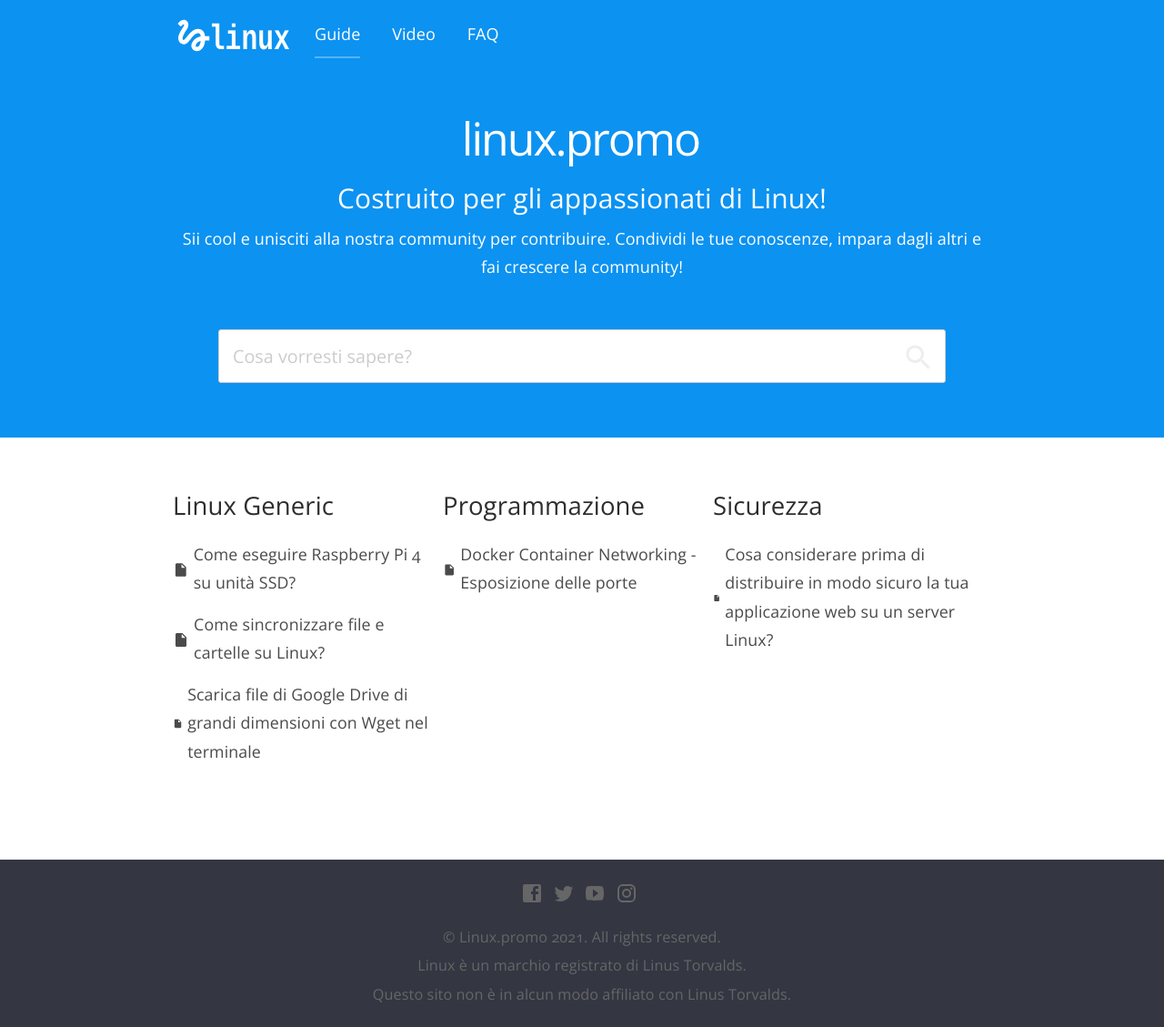
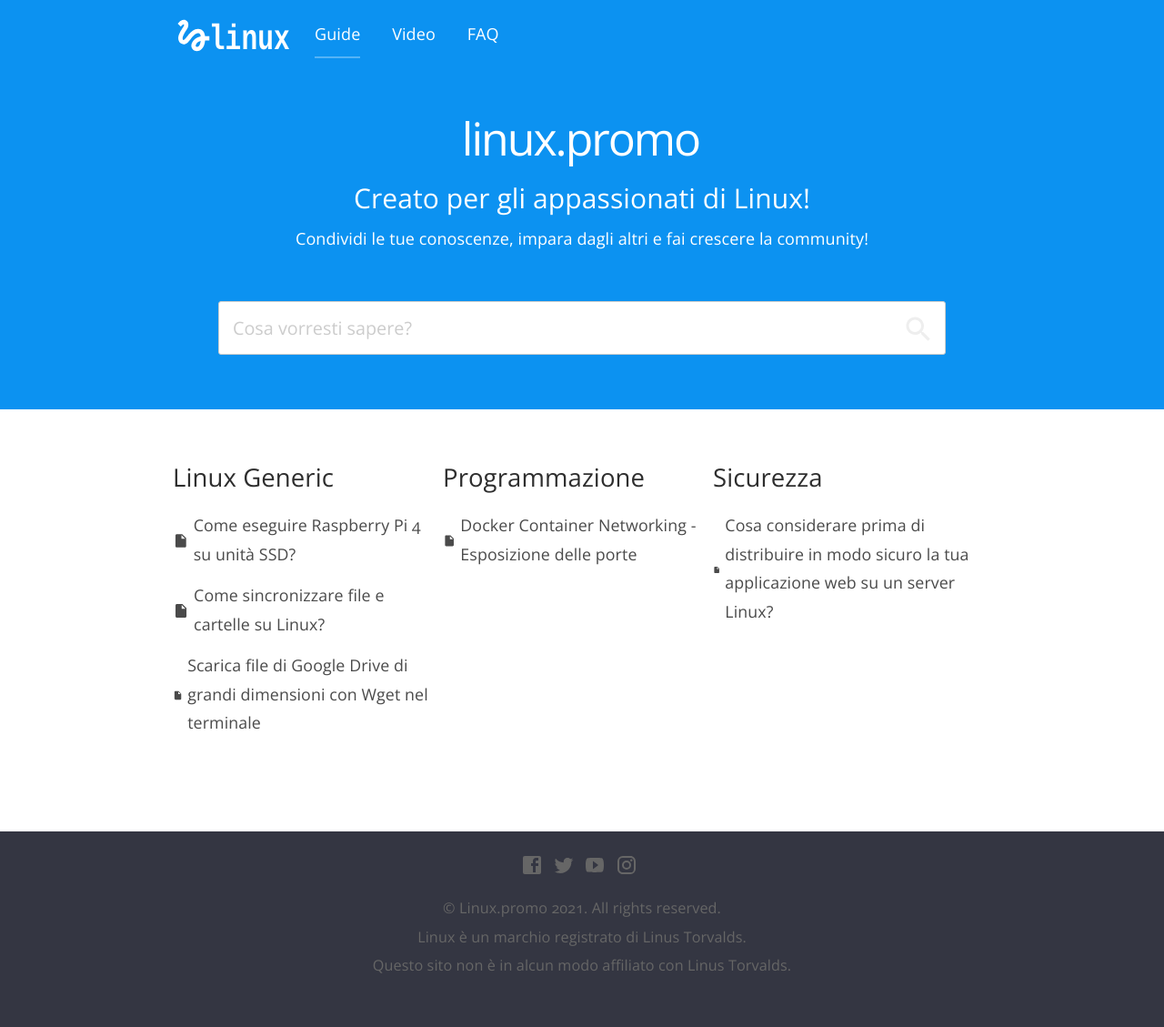
Before and after one commit to nuke86/linuxpromo.github.io, a Jekyll site: the page built from index.html, in a window 1280 px wide. Shown: the whole page at 91% size. Built offline with Jekyll 4.4.1, drawn with Linux system fonts in a browser that asks for light colours; nearby versions of some CDN libraries; after the commit the page ends 1098 px from its top, so only the background shows below that.

Commit message:
Base theme

```diff
--- a/_layouts/default.html
+++ b/_layouts/default.html
@@ -35,9 +35,9 @@
 				</section>
 				<section class="hero_search">
 					<h1>linux.promo</h1>
-					<h3>Costruito per gli appassionati di Linux!</h3>
+					<h3>Creato per gli appassionati di Linux!</h3>
 
-					<p>Sii cool e unisciti alla nostra community per contribuire. Condividi le tue conoscenze,
+					<p>Condividi le tue conoscenze,
 					impara dagli altri e fai crescere la community!</p>
 					{% include search.html %}
 				</section>
```
